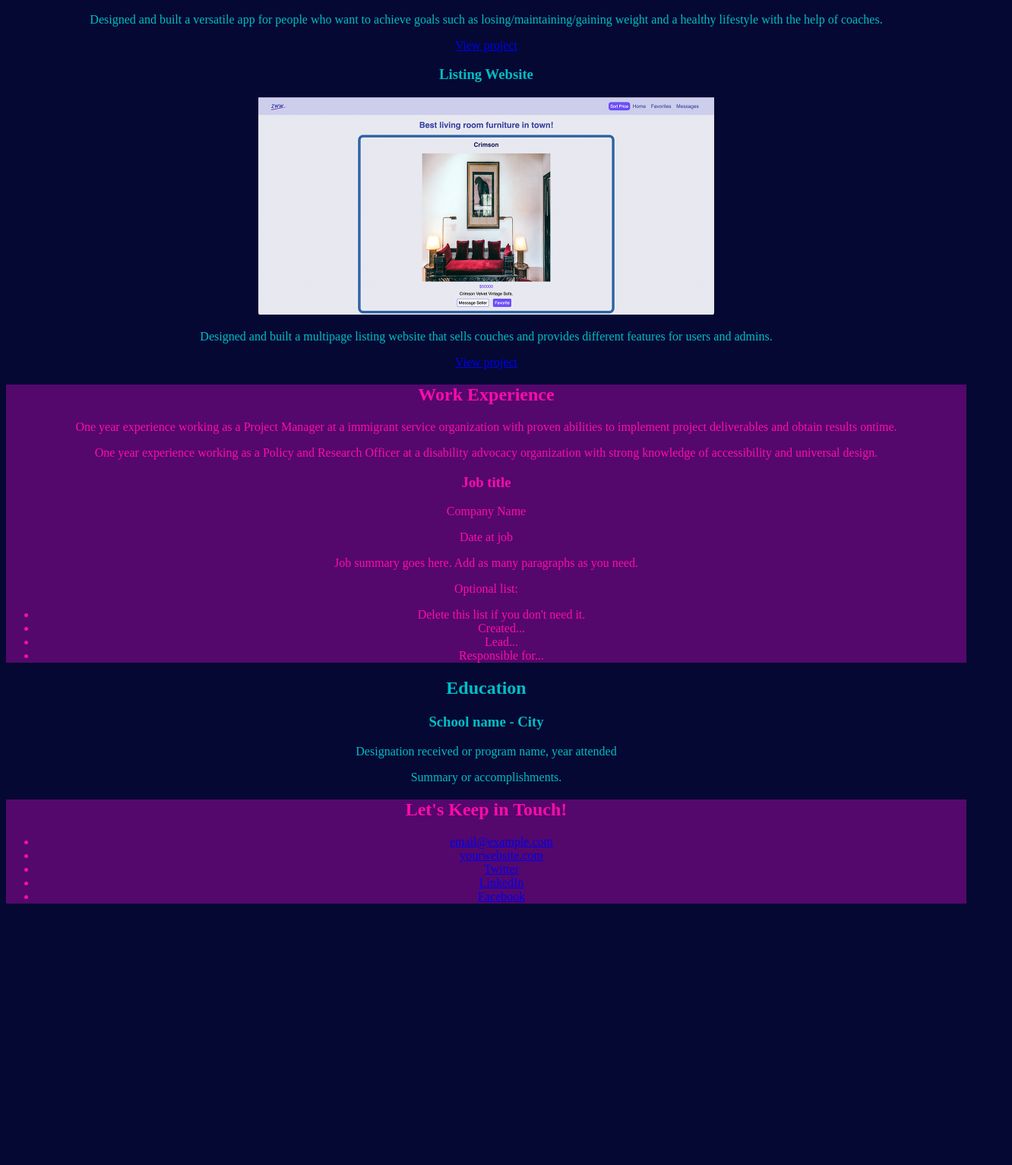
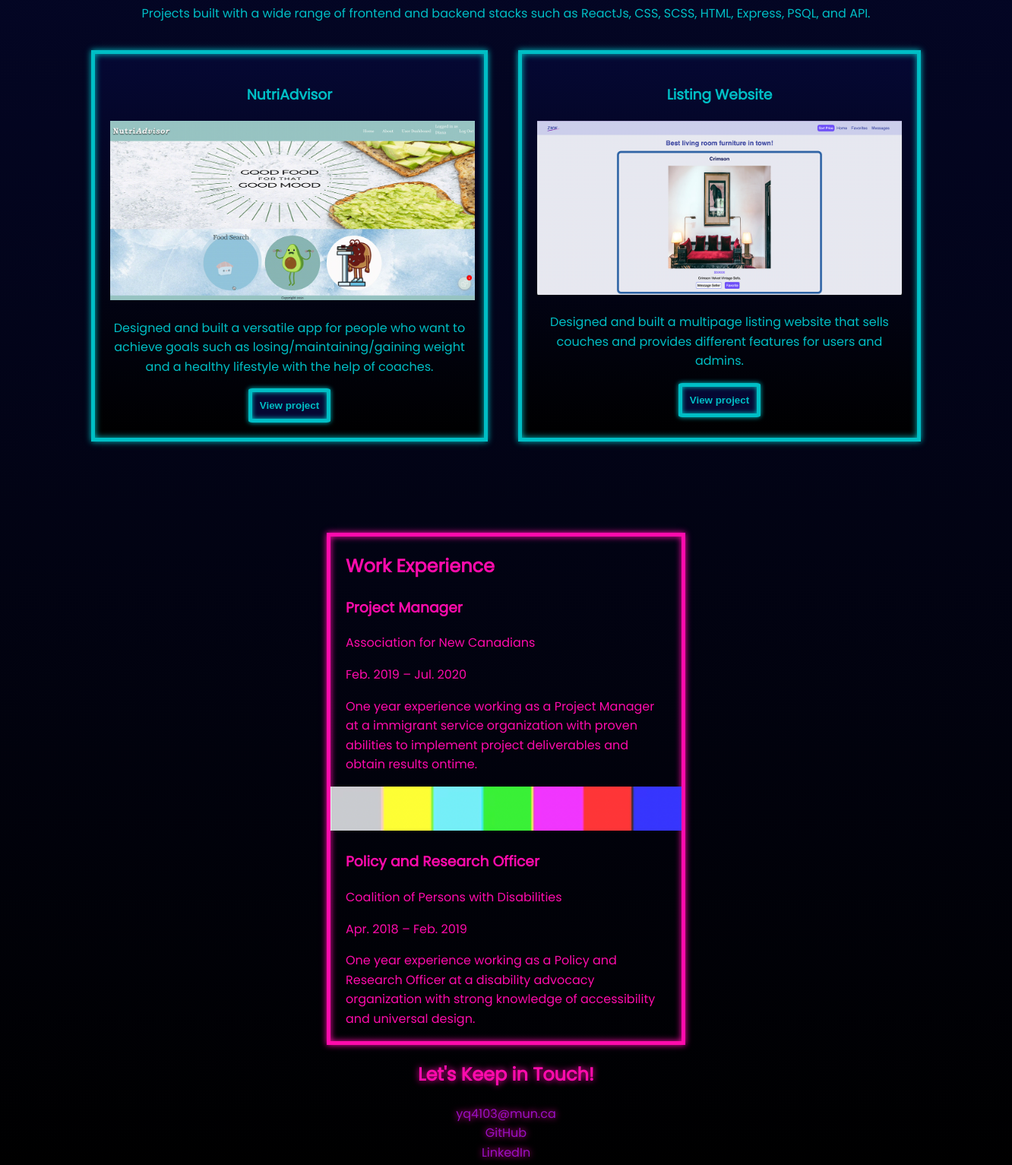
Before and after one commit to yq4103/CSS-practise, a plain HTML site: page css-portfolio/index.html in a window 1280 px wide. Shown: the part 660-2193 px from the top of the page at 76% size, 1332 px wide, since content can reach past the window. Before the commit the page ends 1865 px from the top, so only its background shows below. Drawn offline with Linux system fonts and the light colour scheme.

Commit message:
portfolio css

```diff
--- a/css-portfolio/css/styles.css
+++ b/css-portfolio/css/styles.css
@@ -1,41 +1,180 @@
 /* Global Styles */
+@import url('https://fonts.googleapis.com/css2?family=Poppins:ital@0;1&display=swap');
+
+:root {
+  --pink: #FF0BAC;
+  --turquoise: #00BEC5;
+  --indigo: #050833;
+  --magenta: #9a0fc4;
+  --black: #000000;
+  font-size: 16px;
+  line-height: 1.6;
+}
+
+* {
+  margin-left: auto;
+  margin-right: auto;
+  box-sizing: border-box;
+}
+
 body {
-  color: #00BEC5;
-  background-color: #050833;
+  margin: 0;
+  padding: 0;
+  color: var(--turquoise);
+  background-color: var(--indigo);
   text-align: center;
+  font-family: Poppins, Sans-serif;
+  display: flex;
+  flex-direction: column;
+  align-items: center;
+  justify-content: center;
+  background-image: linear-gradient(var(--indigo), var(--black));
 }
 
 img {
-  width: 600px;
+  width: 25em;
+}
+
+.content-wrap {
+  width: 29.5em;
+}
+
+a{
+  color: var(--magenta);
+  text-decoration: none;
+}
+
+a:hover {
+  cursor: pointer;
+  filter: brightness(0.65);
+  transition: all 0.5s ease-in-out;
 }
 
 /* Profile */
 header {
-  color: #FF0BAC;
-  border: 5px solid #00BEC5;
+  color: var(--pink);
+  text-shadow: 0 0 0.5em var(--pink);
+  border: 5px solid var(--turquoise);
+  box-shadow:
+    inset 0 0 0.5em 0 var(--turquoise),
+    0 0 0.5em 0 var(--turquoise);
+  width: 30em;
+  display: block;
+  margin-left: auto;
+  margin-right: auto;
+  position: relative;
+  padding: 10px 0;
+  margin-top: 100px;
+  margin-bottom: 200px;
+  font-style: italic;
+}
+
+header::before {
+  content: "";
+  position: absolute;
+  background: var(--turquoise);
+  top: 80%;
+  left: 0;
+  width: 100%;
+  height: 100%;
+  transform: perspective(20em) rotateX(80deg);
+  filter: blur(3em);
+  opacity: 0.5;
 }
 
 hr {
-  border: 2px solid #00BEC5;
+  border: 0;
+  height: 5px;
+  background-color: var(--turquoise);
 }
 
 /* Projects */
 
 .projects {
+  margin: 100px;
+  display: flex;
+  flex-direction: column;
+  justify-content: center;
+  align-items: center;
+}
 
+.project-box {
+  display: flex;
+  flex-direction: column;
+}
+
+.project-box section {
+  margin: 20px;
+  padding: 20px;
+  background-image: linear-gradient(var(--indigo), var(--black));
+  border: 5px solid var(--turquoise);
+  box-shadow:
+    inset 0 0 0.5em 0 var(--turquoise),
+    0 0 0.5em 0 var(--turquoise);
+}
+
+.projects input {
+  font-weight: bold;
+  color: var(--turquoise);
+  background-color: var(--indigo);
+  padding: 10px;
+  border-radius: 5%;
+  border: 5px solid var(--turquoise);
+  box-shadow:
+    inset 0 0 0.5em 0 var(--turquoise),
+    0 0 0.5em 0 var(--turquoise);
+  transition: all 0.5s ease-in-out;
+}
+
+.projects input:hover {
+  color: var(--indigo);
+  background-color: var(--turquoise);
 }
 
 /* Work Experience */
 
-.work {
-  color: #FF0BAC;
-  background-color: #54086B;
+.work .content-wrap {
+  text-align: left;
+  color: var(--pink);
+  border: 5px solid var(--pink);
+  box-shadow:
+    inset 0 0 0.5em 0 var(--pink),
+    0 0 0.5em 0 var(--pink);
 }
-/* Education */
+
+.work .content-wrap section {
+  padding: 0 20px;
+}
+
+.work img {
+  width: 100%;
+}
 
 /* Contact Info */
 
 footer {
-  color: #FF0BAC;
-  background-color: #54086B;
+  color: var(--pink);
+  text-shadow: 0 0 0.5em var(--pink);
 }
+
+footer ul {
+  list-style: none;
+  padding: 0;
+}
+
+/* Desktop */
+
+@media (min-width: 37.5em) {
+
+  img {
+    width: 30em;
+  }
+
+  .project-box {
+    flex-direction: row;
+  }
+
+  .project-box section {
+    width: 50%;
+  }
+}
--- a/css-portfolio/index.html
+++ b/css-portfolio/index.html
@@ -3,6 +3,7 @@
   <head>
     <meta charset="UTF-8">
     <meta name="viewport" content="width=device-width, initial-scale=1.0">
+    <link rel="icon" type="image/png" sizes="32x32" href="images/logo.png">
     <title>Zoey Qin Portfolio</title>
     <link rel="stylesheet" href="css/styles.css">
   </head>
@@ -10,84 +11,81 @@
     <main>
       <!-- ***********************  ABOUT / PROFILE  *********************** -->
       <header>
+        <div class="content-wrap">
           <h1>Zoey Qin</h1>
           <h2>Frontend Web Developer</h2>
           <hr>
-        <p>Aspiring web developer with the ability to learn technical skills quickly. Three years’ experience in collecting, analyzing and interpreting qualitative and quantitative data for non-profit organizations and government departments. Well-developed communication and interpersonal skills gained through managing projects.</p>
+          <p>Aspiring full-stack web developer with the ability to learn new skills quickly.</p>
+        </div>
       </header>
 
       <!-- ********************  PROJECTS / PORTFOLIO  ********************* -->
       <section class="projects">
         <h2>Featured Projects</h2>
-        <p>Team projects built with a wide range of frontend and backend stacks such as ReactJs, CSS, SCSS, HTML, Express, PSQL, and API.</p>
+        <p>Projects built with a wide range of frontend and backend stacks such as ReactJs, CSS, SCSS, HTML, Express, PSQL, and API.</p>
 
+        <div class="project-box">
           <section>
+            <div class="content-wrap">
               <h3>NutriAdvisor</h3>
               <img src="images/nutri-homepage.jpg" alt="home page of NutriAdvisor">
               <p>Designed and built a versatile app for people who want to achieve goals such as losing/maintaining/gaining weight and a healthy lifestyle with the help of coaches.</p>
-          <a href="https://github.com/yq4103/nutriadvisor" target="_blank">View project</a>
+              <form action="https://github.com/yq4103/nutriadvisor" target="_blank">
+                <input type="submit" value="View project">
+              </form>
             </section>
 
             <section>
               <h3>Listing Website</h3>
               <img src="images/listing-homepage.png" alt="home page of Listing Website">
               <p>Designed and built a multipage listing website that sells couches and provides different features for users and admins.</p>
-          <a href="https://github.com/yq4103/Listing_Website" target="_blank">View project</a>
+              <form action="https://github.com/yq4103/Listing_Website" target="_blank">
+                <input type="submit" value="View project">
+              </form>
+            </div>
           </section>
+        </div>
         <!-- End of Project block. -->
       </section>
 
       <!-- ***********************  WORK EXPERIENCE  *********************** -->
       <section class="work">
+        <div class="content-wrap">
+          <!-- Copy this whole <section> block to add more jobs. -->
+            <section>
             <h2>Work Experience</h2>
-        <p>One year experience working as a Project Manager at a immigrant service organization with proven abilities to implement project deliverables and obtain results ontime.
+            <h3>Project Manager</h3>
+            <p>Association for New Canadians</p>
+            <p>Feb. 2019 – Jul. 2020</p>
+            <p>
+              One year experience working as a Project Manager at a immigrant service organization with proven abilities to implement project deliverables and obtain results ontime.
             </p>
+          </section>
+          <img src="images/nosignal.png" alt="line break">
+          <!-- Copy this whole <section> block to add more jobs. -->
+            <section>
+              <h3>Policy and Research Officer</h3>
+              <p>Coalition of Persons with Disabilities</p>
+              <p>Apr. 2018 – Feb. 2019</p>
               <p>
                 One year experience working as a Policy and Research Officer at a disability advocacy organization with strong knowledge of accessibility and universal design.
               </p>
-
-        <!-- Copy this whole <section> block to add more jobs. -->
-        <section>
-          <h3>Job title</h3>
-          <p>Company Name</p>
-          <p>Date at job</p>
-          <p>Job summary goes here. Add as many paragraphs as you need.</p>
-          <p>Optional list:</p>
-          <ul>
-            <li>Delete this list if you don't need it.</li>
-            <li>Created...</li>
-            <li>Lead...</li>
-            <li>Responsible for...</li>
-          </ul>
             </section>
+        </div>
         <!-- End of Job block. -->
-      </section>
-
-      <!-- ******************  EDUCATION & CERTIFICATIONS ****************** -->
-      <section class="education">
-        <h2>Education</h2>
-
-        <!-- Copy this whole <section> block to add more schools. -->
-        <section>
-          <h3>School name - City</h3>
-          <p>Designation received or program name, year attended</p>
-          <p>Summary or accomplishments.</p>
-        </section>
-        <!-- End of School block. -->
       </section>
 
       <!-- *****************  CONTACT INFO / SOCIAL MEDIA  ***************** -->
       <footer>
+        <div class="content-wrap">
           <h2>Let's Keep in Touch!</h2>
-
           <!-- Social media and contact links. Add or remove any networks. -->
           <ul>
-          <li><a href="mailto:email@example.com">email@example.com</a></li>
-          <li><a href="http://yourwebsite.com" target="_blank">yourwebsite.com</a></li>
-          <li><a href="#" target="_blank">Twitter</a></li>
-          <li><a href="#" target="_blank">LinkedIn</a></li>
-          <li><a href="#" target="_blank">Facebook</a></li>
+            <li><a href="mailto:yq4103@mun.ca">yq4103@mun.ca</a></li>
+            <li><a href="https://github.com/yq4103" target="_blank">GitHub</a></li>
+            <li><a href="https://www.linkedin.com/in/yirongqin/" target="_blank">LinkedIn</a></li>
           </ul>
+        </div>
       </footer>
     </main>
   </body>
```
Also changed, not shown: css-portfolio/images/logo.png (added), css-portfolio/images/nosignal.png (added). Lines whose indentation alone changed are shown as unchanged.
